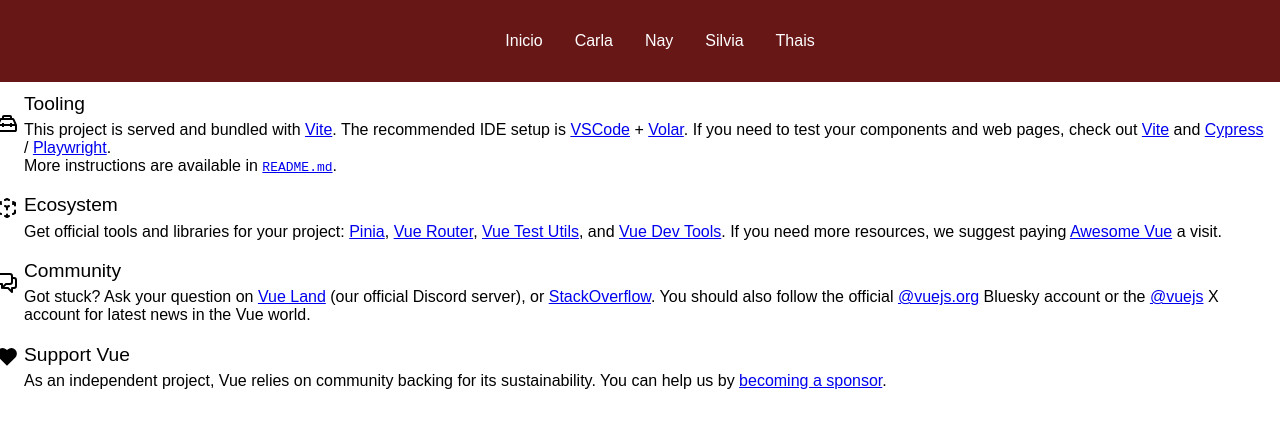
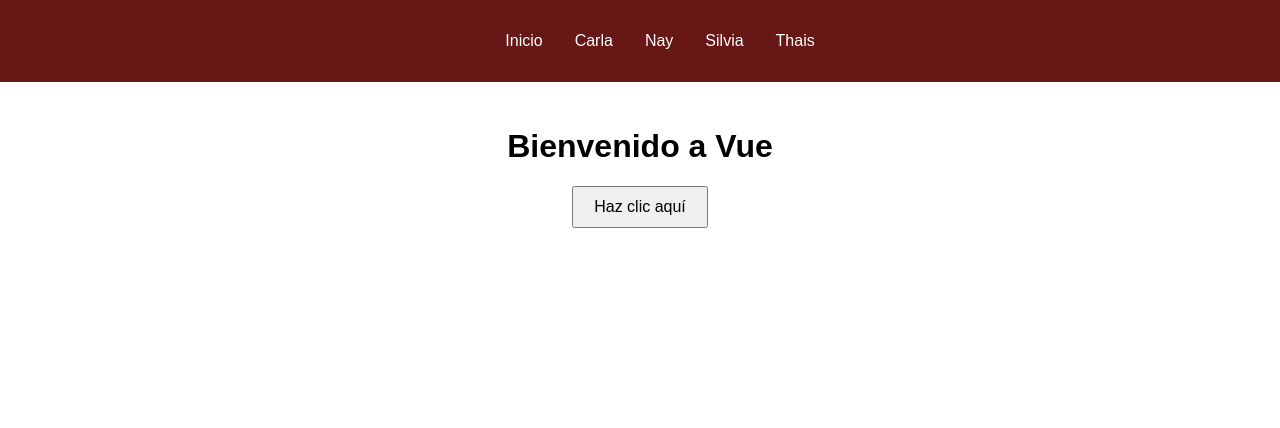
Before and after one commit to intxaurtietadev/investigacion-vue, a Vue app: page / in a window 1280 px wide. Shown: the top 428 px of the page. Built offline with nearby package versions, Linux system fonts and the light colour scheme.

Commit message:
cypress con prueba unitaria del inicio

```diff
--- a/cypress.config.js
+++ b/cypress.config.js
@@ -3,7 +3,7 @@
 export default defineConfig({
   e2e: {
     specPattern: 'cypress/e2e/**/*.{cy,spec}.{js,jsx,ts,tsx}',
-    baseUrl: 'http://localhost:4173',
+    baseUrl: 'http://localhost:5174',
   },
   component: {
     specPattern: 'src/**/__tests__/*.{cy,spec}.{js,ts,jsx,tsx}',
--- a/package.json
+++ b/package.json
@@ -18,7 +18,7 @@
   },
   "devDependencies": {
     "@vitejs/plugin-vue": "^5.2.1",
-    "cypress": "^14.0.0",
+    "cypress": "^14.0.2",
     "start-server-and-test": "^2.0.10",
     "vite": "^6.0.11",
     "vite-plugin-vue-devtools": "^7.7.0"
--- a/src/App.vue
+++ b/src/App.vue
@@ -1,6 +1,14 @@
 <template>
     <Nav />
-      <router-view />
+      <router-view v-if="mostrarContenido" class="main-content"/>
+
+        <!-- Sección de ejemplo para Cypress -->
+        <div id="ejemplo-cypress">
+        <h1>{{ titulo }}</h1>
+    <button @click="handleClick">Haz clic aquí</button>
+    <span>{{ message }}</span>
+  </div>
+
 </template>
 
 <script>
@@ -12,18 +20,41 @@
   components: { Nav },
   setup() {
     // Definir datos reactivos usando ref
-    const titulo = ref("Aplicación de Ejemplo en Vue 3");
+    const titulo = ref("Bienvenido a Vue ");
+    const mensajes = [
+      "",
+      "Has hecho clic",
+      "¡Otro clic!",
+      "Sigues aquí...",
+      "Interesante, ¿eh?",
+      "¿Cuántos más harás?",
+      "Para de hacer clic",
+      "¡No hagas clic!",
+      "¡YA BASTA!",
+      "no vas a parar, ¿verdad?"
+    ];
+    const mostrarContenido = ref(false); //para que no salga el contenido del router
+
+    let indice = 0; // Índice del mensaje actual
+    const message = ref(mensajes[indice]); // Mensaje inicial
+    // Método para manejar el clic
+    const handleClick = () => {
+      indice = (indice + 1) % mensajes.length;
+      message.value = mensajes[indice];
+    };
 
     // Devolver los datos y funciones al template
     return {
       titulo,
+      message,
+      handleClick,
+      mostrarContenido
     };
   },
 };
 </script>
 <style>
 /* Estilos generales */
-
 #app {
   font-family: Arial, sans-serif;
   margin: 0 auto; /* Elimina el margen externo */
@@ -33,7 +64,29 @@
 
 /* Estilo para el contenido principal */
 .main-content {
-  padding-top: 60px; /* Espacio para evitar que el contenido quede debajo de la barra de navegación */
-  margin: 20px;
+
+}
+
+/* Estilo para la sección de ejemplo */
+#ejemplo-cypress {
+  text-align: center;
+  margin-top: 50px;
+}
+
+#ejemplo-cypress h1{
+  text-align: center;
+  margin-top: 8rem;
+}
+
+#ejemplo-cypress button {
+  padding: 10px 20px;
+  font-size: 16px;
+  cursor: pointer;
+}
+
+#ejemplo-cypress span {
+  font-size: 18px;
+  margin-top: 1.5rem;
+  display: block;
 }
 </style>
```
Also changed, not shown: 2 other files (tests, documents, lock files or other folders).
